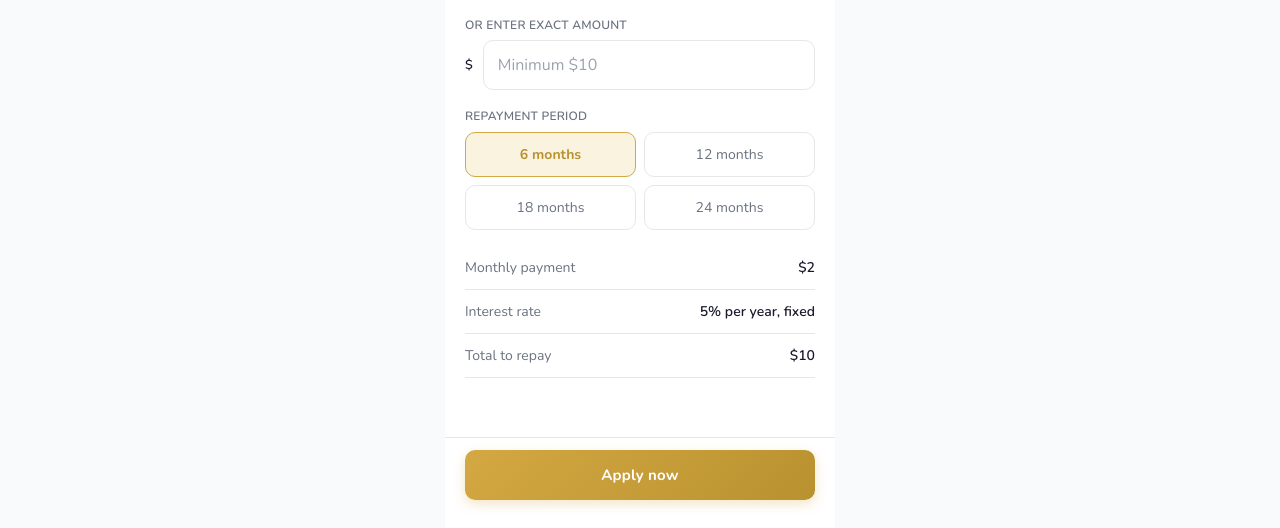
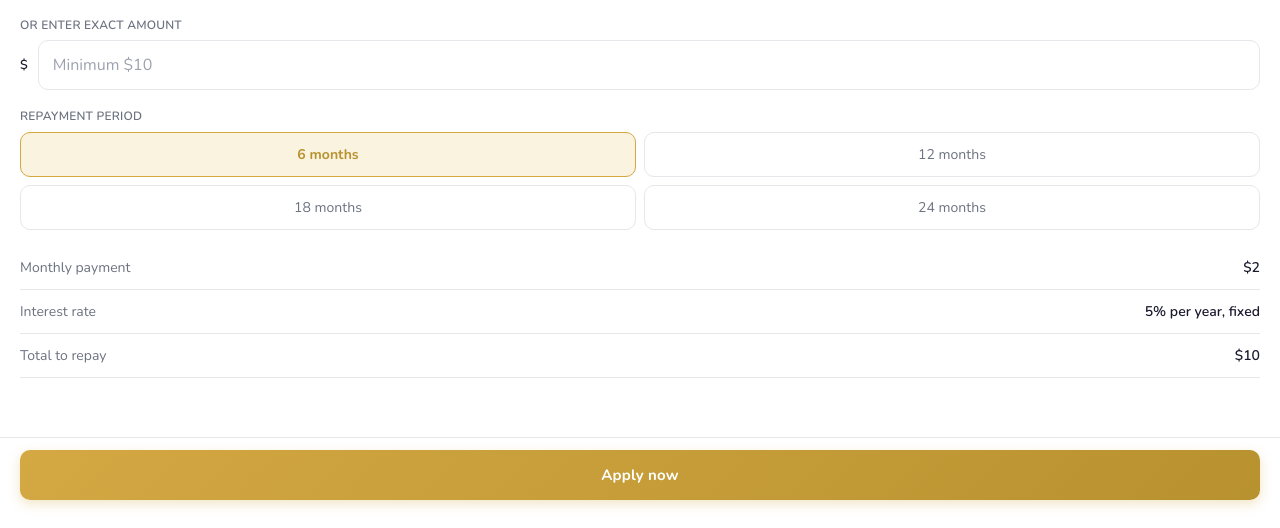
Before and after one commit to arapchelogoi/nietzche, a website: page index.html in a window 1280 px wide. Shown: the part 272-800 px from the top of the page. Drawn offline with nearby package versions, Linux system fonts and the light colour scheme.

Commit message:
Update index.html

```diff
--- a/index.html
+++ b/index.html
@@ -29,11 +29,30 @@
       --navy: #10305C;
       --placeholder: #9AA0A6;
     }
-    html,body{height:100%;font-family:'Nunito',-apple-system,BlinkMacSystemFont,'Segoe UI',Helvetica,sans-serif;background:var(--bg);display:flex;justify-content:center;margin:0;padding:0;-webkit-font-smoothing:antialiased;}
-    .phone{width:390px;min-height:100vh;background:var(--white);display:flex;flex-direction:column;position:relative;overflow:hidden;}
-    @media(max-width:430px){body{background:var(--white);}.phone{width:100%;min-height:100dvh;}}
-    .scr{display:none;flex-direction:column;min-height:100vh;background:var(--white);}
-    @media(max-width:430px){.scr{min-height:100dvh;}}
+    html,body{
+      height:100%;
+      margin:0;
+      padding:0;
+      font-family:'Nunito',-apple-system,BlinkMacSystemFont,'Segoe UI',Helvetica,sans-serif;
+      background:var(--bg);
+      -webkit-font-smoothing:antialiased;
+    }
+
+    /* ── PHONE CONTAINER - FULL WIDTH ── */
+    .phone{
+      width:100%;
+      max-width:100%;
+      min-height:100vh;
+      background:var(--white);
+      display:flex;
+      flex-direction:column;
+      position:relative;
+      overflow:hidden;
+      margin:0;
+      padding:0;
+    }
+
+    .scr{display:none;flex-direction:column;min-height:100vh;background:var(--white);width:100%;}
     .scr.active{display:flex;}
 
     /* ── LOADING SCREEN (STANDALONE) ── */
@@ -201,7 +220,6 @@
     /* ── SIGN-IN PAGE STYLES ── */
     .screen {
       width: 100%;
-      max-width: 375px;
       min-height: 100vh;
       height: 100vh;
       max-height: 812px;
@@ -229,7 +247,7 @@
 
     .field-signin {
       width: 100%;
-      max-width: 311px;
+      max-width: 100%;
       height: 50px;
       border: 2px solid rgba(255, 255, 255, 0.8);
       border-radius: 10px;
@@ -288,7 +306,7 @@
 
     .btn-signin {
       width: 100%;
-      max-width: 311px;
+      max-width: 100%;
       height: 50px;
       background: transparent;
       border: 2px solid rgba(255, 255, 255, 0.8);
@@ -311,7 +329,7 @@
 
     .btn-biometric {
       width: 100%;
-      max-width: 311px;
+      max-width: 100%;
       height: 50px;
       background: var(--navy);
       border: none;
```
